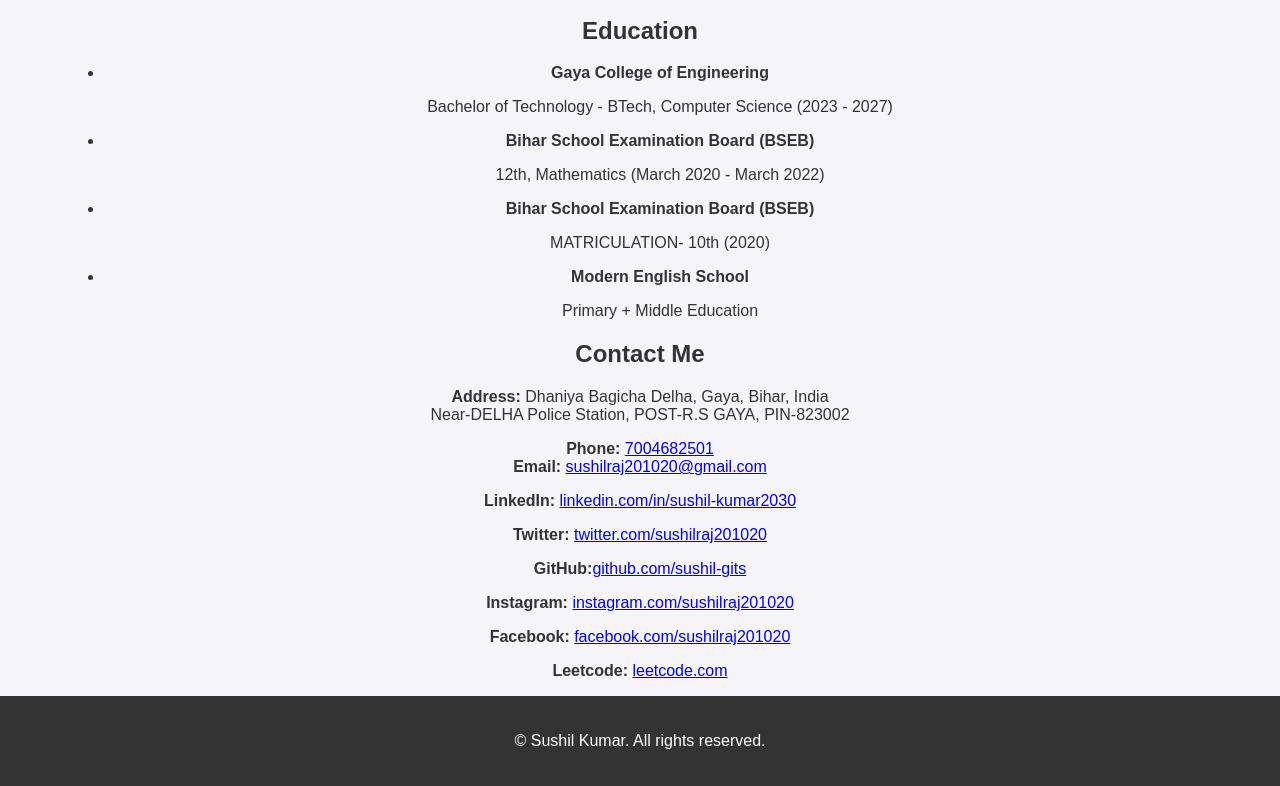
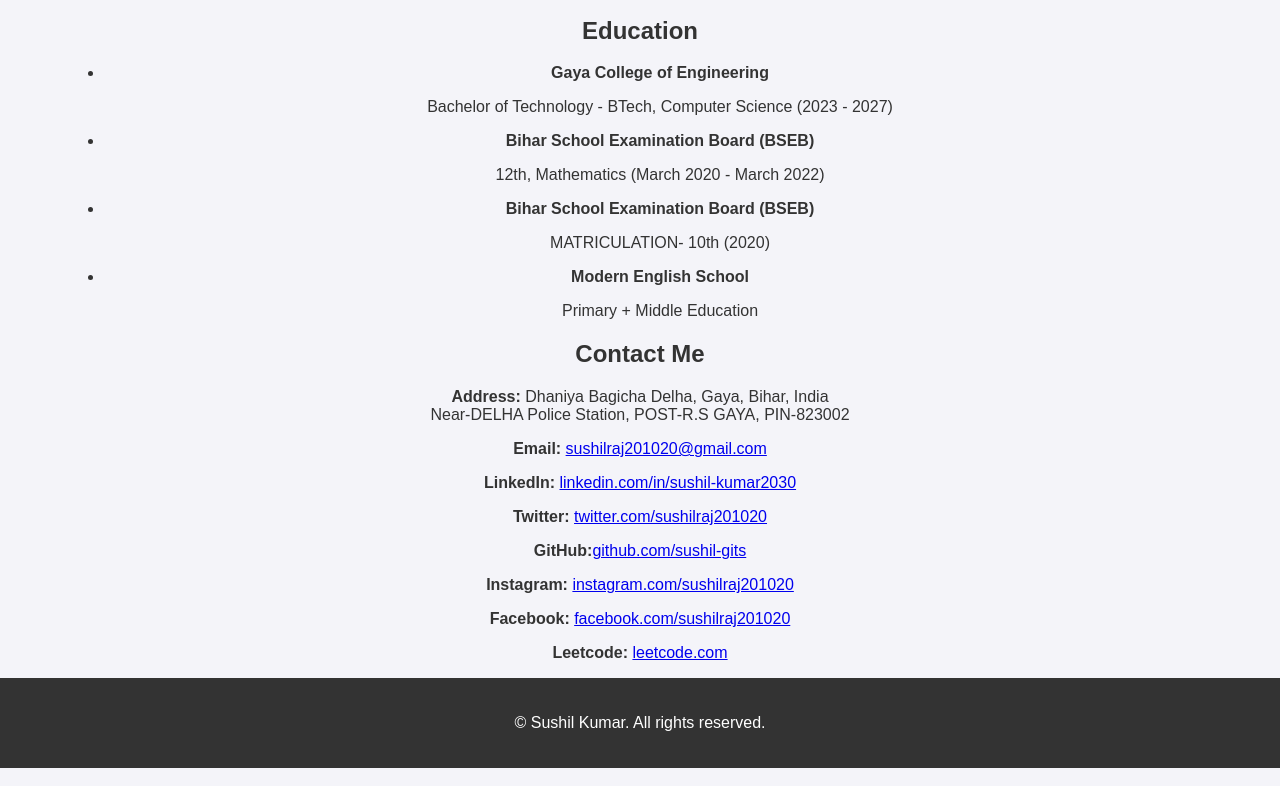
Before and after one commit to sushil-gits/portfolio, a plain HTML site: page index.html in a window 1280 px wide. Shown: the part 613-1399 px from the top of the page. Drawn offline with Linux system fonts and the light colour scheme.

Commit message:
Update index.html

```diff
--- a/index.html
+++ b/index.html
@@ -94,7 +94,7 @@
           Near-DELHA Police Station, POST-R.S GAYA, PIN-823002
         </p>
         <p>
-          <strong>Phone:</strong> <a href="tel:7004682501">7004682501</a><br>
+
           <strong>Email:</strong> <a href="mailto:sushilraj201020@gmail.com">sushilraj201020@gmail.com</a>
         </p>
         <p>
```
